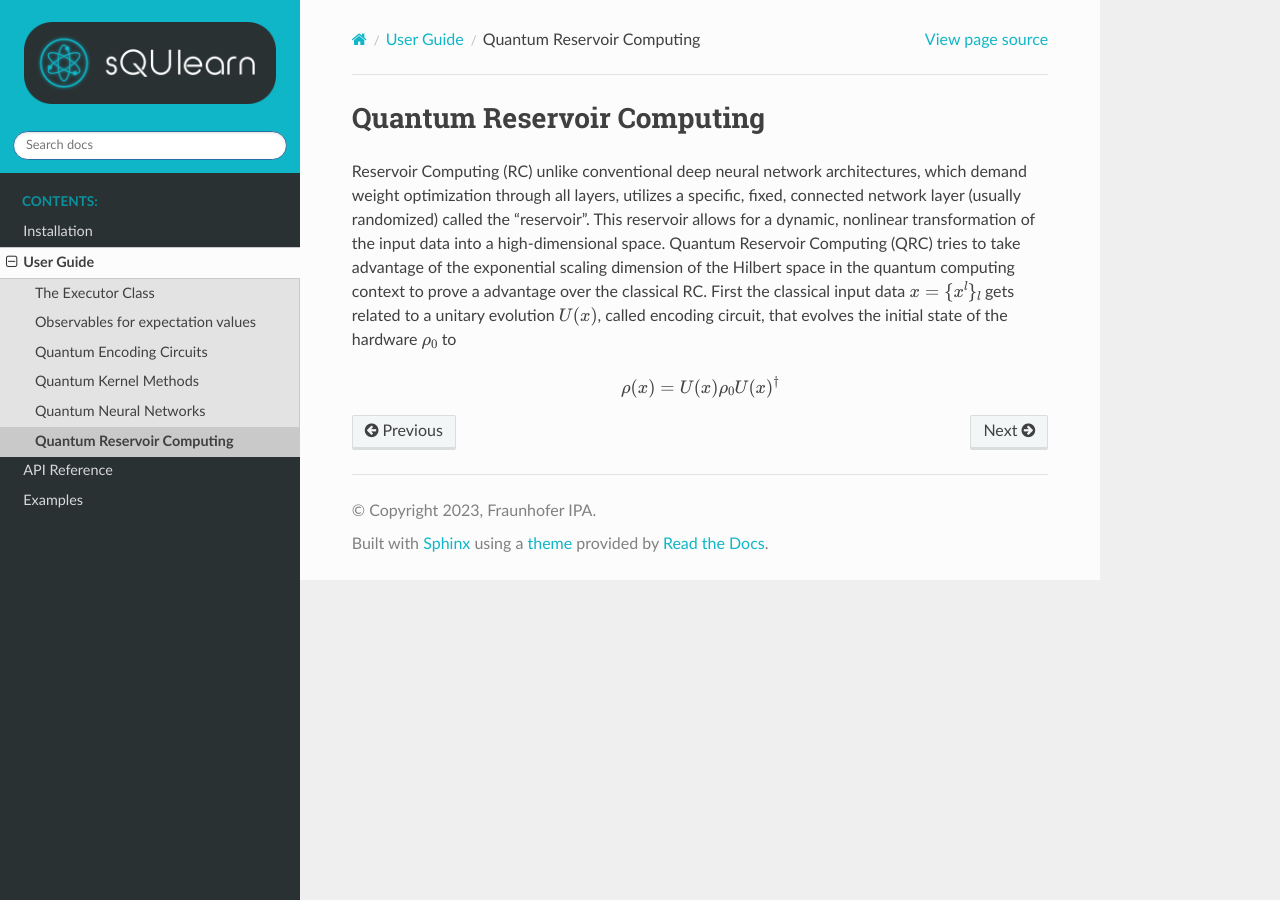
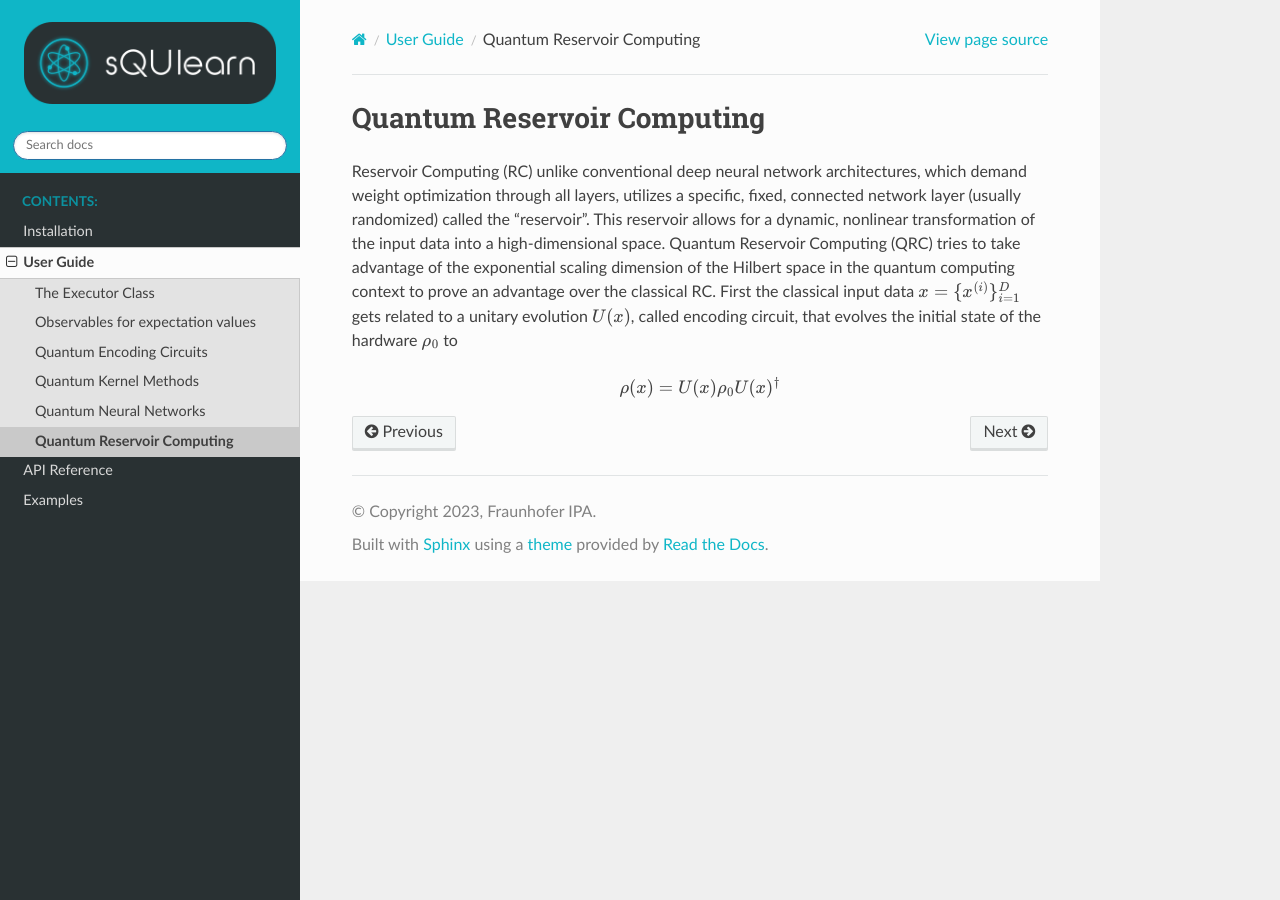
Before and after one commit to sQUlearn/squlearn, a Sphinx documentation site: the page built from docs/user_guide/quantum_reservoir_computing.rst, in a window 1280 px wide. Built offline with Sphinx 7.4.7 and the Read the Docs theme 3.1.0, drawn with Linux system fonts in a browser that asks for light colours; pages that are not in the unit, such as notebooks, are missing from menus.

Commit message:
Update on QRC userguide

```diff
--- a/docs/user_guide/quantum_reservoir_computing.rst
+++ b/docs/user_guide/quantum_reservoir_computing.rst
@@ -10,8 +10,8 @@ Reservoir Computing (RC) unlike conventional deep neural network architectures,
 optimization through all layers, utilizes a specific, fixed, connected network layer (usually randomized)
 called the "reservoir". This reservoir allows for a dynamic, nonlinear transformation of the input data
 into a high-dimensional space. Quantum Reservoir Computing (QRC) tries to take advantage of the exponential
-scaling dimension of the Hilbert space in the quantum computing context to prove a advantage over the
-classical RC. First the classical input data :math:`x=\lbrace x^{l}\rbrace_l` gets related to a unitary
+scaling dimension of the Hilbert space in the quantum computing context to prove an advantage over the
+classical RC. First the classical input data :math:`x=\lbrace x^{(i)}\rbrace_{i=1}^D` gets related to a unitary
 evolution :math:`U(x)`, called encoding circuit, that evolves the initial state of the hardware :math:`\rho_0` to
 
 .. math::
```
